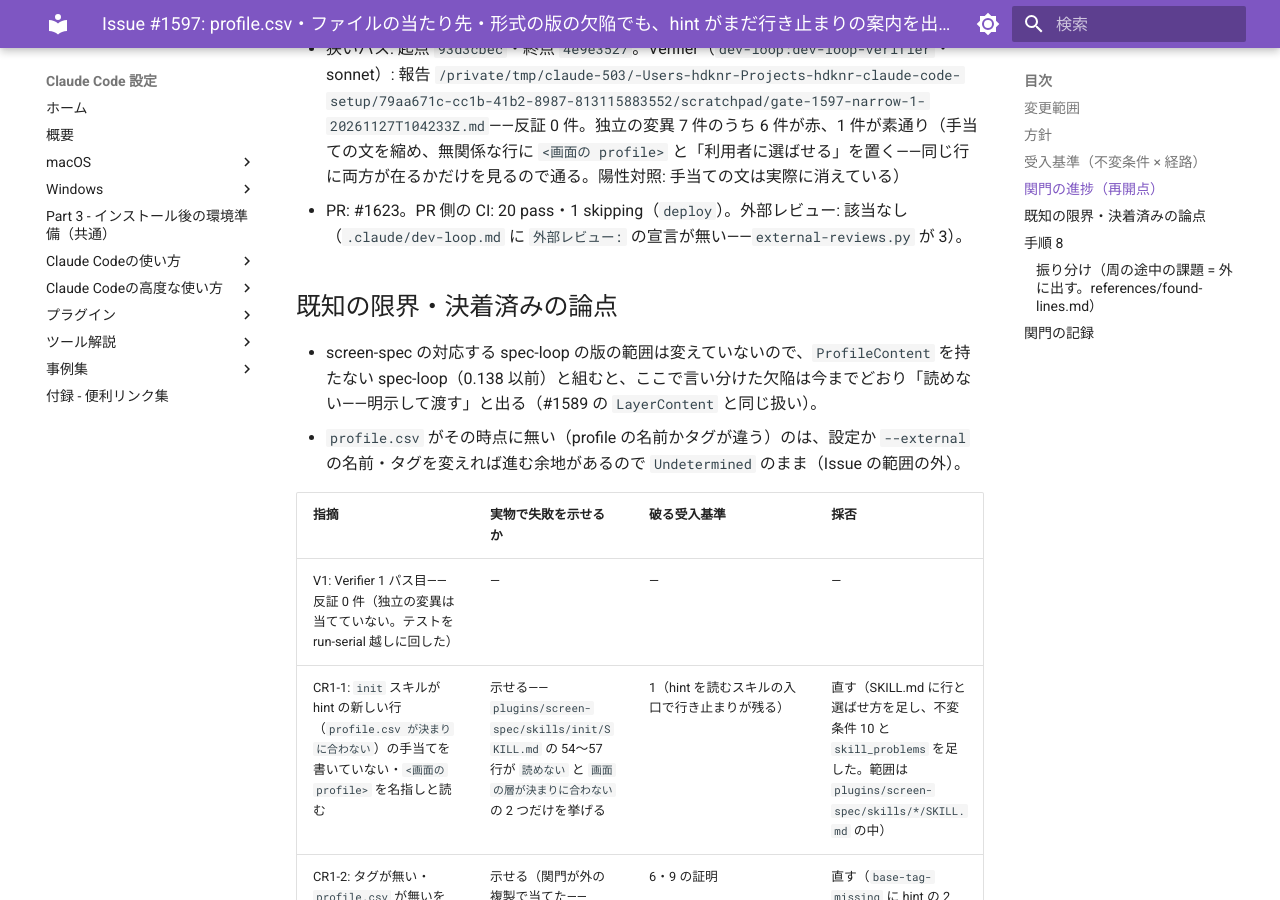
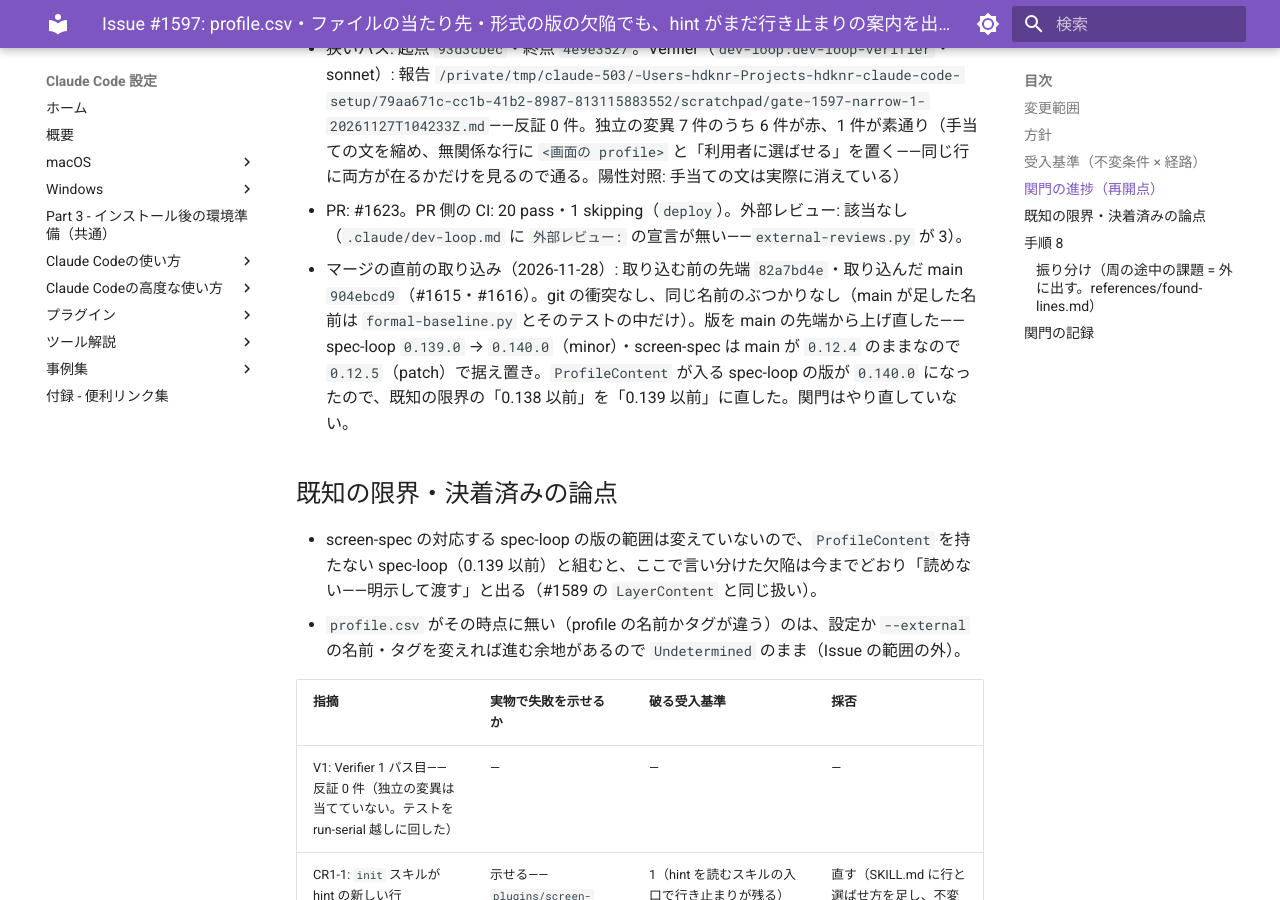
Before and after one commit to hdknr/claude-code-setup, an MkDocs documentation site: the page built from docs/plans/issue-1597.md, in a window 1280 px wide and 900 px high, scrolled down 5240 px. Built offline with MkDocs 1.6.1 and Material for MkDocs 9.7.7, drawn with Linux system fonts in a browser that asks for light colours.

Commit message:
main を取り込み、spec-loop の版を 0.140.0 に上げ直す（#1597）
Refs #1597

Co-Authored-By: Claude Opus 5.5 <noreply@anthropic.com>

```diff
--- a/docs/plans/issue-1597.md
+++ b/docs/plans/issue-1597.md
@@ -87,10 +87,11 @@
 - 2 パス目の指摘対応: CR2-2 だけ（テストだけ）。`4e9e3527`（`check-all.py` 緑）
 - 狭いパス: 起点 `93d3cbec`・終点 `4e9e3527`。Verifier（`dev-loop:dev-loop-verifier`・sonnet）: 報告 `/private/tmp/claude-503/-Users-hdknr-Projects-hdknr-claude-code-setup/79aa671c-cc1b-41b2-8987-813115883552/scratchpad/gate-1597-narrow-1-20261127T104233Z.md`——反証 0 件。独立の変異 7 件のうち 6 件が赤、1 件が素通り（手当ての文を縮め、無関係な行に `<画面の profile>` と「利用者に選ばせる」を置く——同じ行に両方が在るかだけを見るので通る。陽性対照: 手当ての文は実際に消えている）
 - PR: #1623。PR 側の CI: 20 pass・1 skipping（`deploy`）。外部レビュー: 該当なし（`.claude/dev-loop.md` に `外部レビュー:` の宣言が無い——`external-reviews.py` が 3）。
+- マージの直前の取り込み（2026-11-28）: 取り込む前の先端 `82a7bd4e`・取り込んだ main `904ebcd9`（#1615・#1616）。git の衝突なし、同じ名前のぶつかりなし（main が足した名前は `formal-baseline.py` とそのテストの中だけ）。版を main の先端から上げ直した——spec-loop `0.139.0` → `0.140.0`（minor）・screen-spec は main が `0.12.4` のままなので `0.12.5`（patch）で据え置き。`ProfileContent` が入る spec-loop の版が `0.140.0` になったので、既知の限界の「0.138 以前」を「0.139 以前」に直した。関門はやり直していない。
 
 ## 既知の限界・決着済みの論点
 
-- screen-spec の対応する spec-loop の版の範囲は変えていないので、`ProfileContent` を持たない spec-loop（0.138 以前）と組むと、ここで言い分けた欠陥は今までどおり「読めない——明示して渡す」と出る（#1589 の `LayerContent` と同じ扱い）。
+- screen-spec の対応する spec-loop の版の範囲は変えていないので、`ProfileContent` を持たない spec-loop（0.139 以前）と組むと、ここで言い分けた欠陥は今までどおり「読めない——明示して渡す」と出る（#1589 の `LayerContent` と同じ扱い）。
 - `profile.csv` がその時点に無い（profile の名前かタグが違う）のは、設定か `--external` の名前・タグを変えれば進む余地があるので `Undetermined` のまま（Issue の範囲の外）。
 
 | 指摘 | 実物で失敗を示せるか | 破る受入基準 | 採否 |
```
Also changed, not shown: plugins/spec-loop/skills/autopilot/SKILL.md (+2 -2 lines), plugins/spec-loop/skills/feasibility/SKILL.md (+2 -2 lines), plugins/spec-loop/skills/formal-baseline/SKILL.md (+2 -2 lines), plugins/spec-loop/skills/proposal/SKILL.md (+2 -2 lines), plugins/spec-loop/skills/req-loop/SKILL.md (+2 -2 lines), plugins/spec-loop/skills/scaffold/SKILL.md (+2 -2 lines), plugins/spec-loop/skills/spec-review/SKILL.md (+2 -2 lines), 2 other files.
